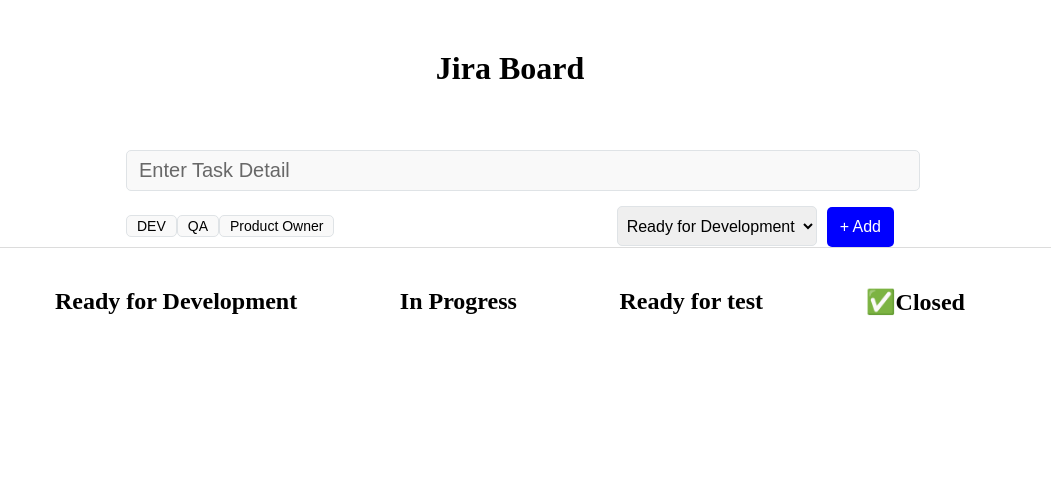
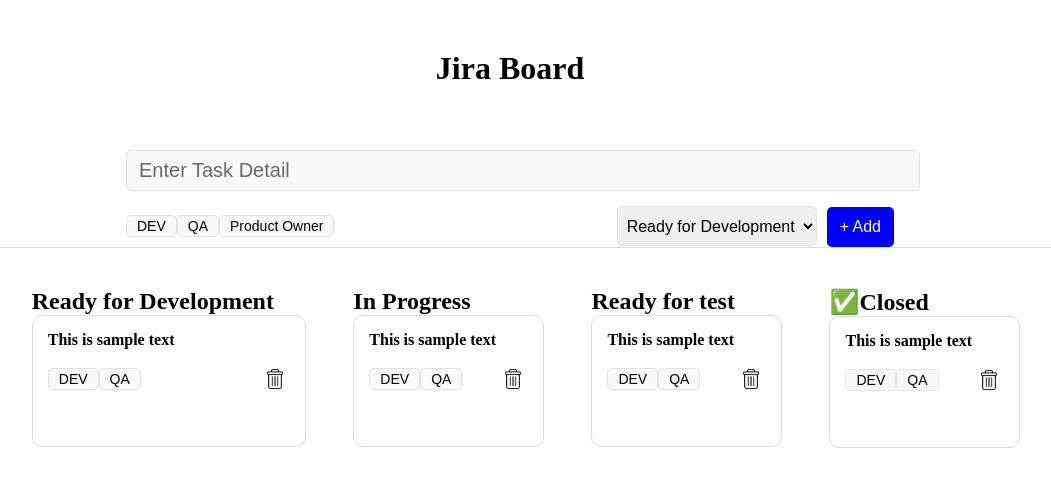
Before and after one commit to shivanshtanonwork/JiraBoard, a React (Vite) app: page / in a window 1280 px wide. Shown: the top 486 px of the page, without its empty margins (130-1181 px from the left). Built offline with nearby package versions, Linux system fonts and the light colour scheme.

Commit message:
created card component

```diff
--- /dev/null
+++ b/src/components/TaskCard/TaskCard.css
@@ -0,0 +1,38 @@
+.task_card {
+    width: 100%;
+    min-height: 100px;
+    border: 1px solid #dcdcdc;
+    border-radius: 10px;
+    padding: 15px;
+}
+
+.task_card_bottom_line {
+    display: flex;
+    justify-content: space-between;
+    align-items: center;
+}
+
+.task_text {
+    font-size: 16px;
+    font-weight: 600;
+    margin-bottom: 15px;
+}
+
+.task_delete {
+    width: 30px;
+    height: 30px;
+    border-radius: 100%;
+    display: flex;
+    align-items: center;
+    justify-content: center;
+    cursor: pointer;
+    transition: all 0.3s ease-in-out;
+}
+
+.task_delete:hover {
+    background-color: #ebebeb;
+}
+
+.delete_icon {
+    width: 20px;
+}
--- /dev/null
+++ b/src/components/TaskCard/TaskCard.jsx
@@ -0,0 +1,22 @@
+import Tag from "../Tag/Tag";
+import "./TaskCard.css";
+import deleteIcon from "../../assets/delete.png";
+
+const TaskCard = () => {
+  return (
+    <article className="task_card">
+      <p className="task_text">This is sample text</p>
+      <div className="task_card_bottom_line">
+        <div className="task_card_tags">
+          <Tag tagName="DEV" />
+          <Tag tagName="QA" />
+        </div>
+        <div className="task_delete">
+          <img src={deleteIcon} alt="deleteIcon" className="delete_icon" />
+        </div>
+      </div>
+    </article>
+  );
+};
+
+export default TaskCard;
--- a/src/components/TaskColumn/TaskColumn.jsx
+++ b/src/components/TaskColumn/TaskColumn.jsx
@@ -1,3 +1,4 @@
+import TaskCard from "../TaskCard/TaskCard";
 import "./TaskColumn.css";
 
 const TaskColumn = ({ title }) => {
@@ -5,6 +6,7 @@
     <div>
       <section className="task_column">
         <h2 className="task_column_heading">{title}</h2>
+        <TaskCard />
       </section>
     </div>
   );
```
Also changed, not shown: src/assets/delete.png (added).
